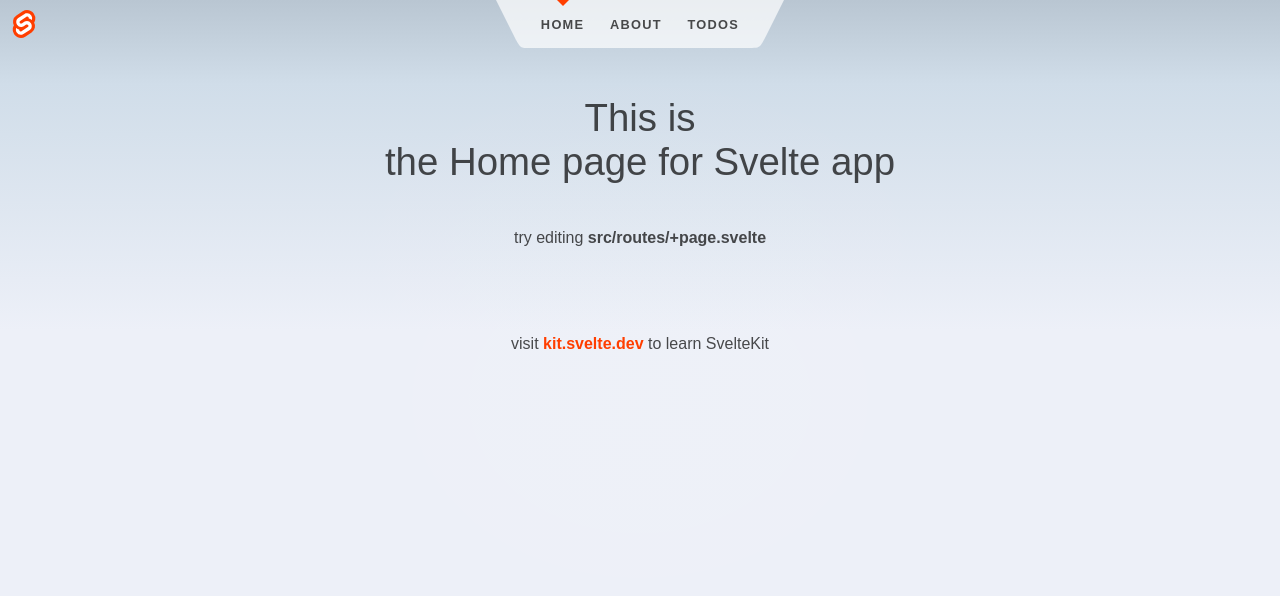
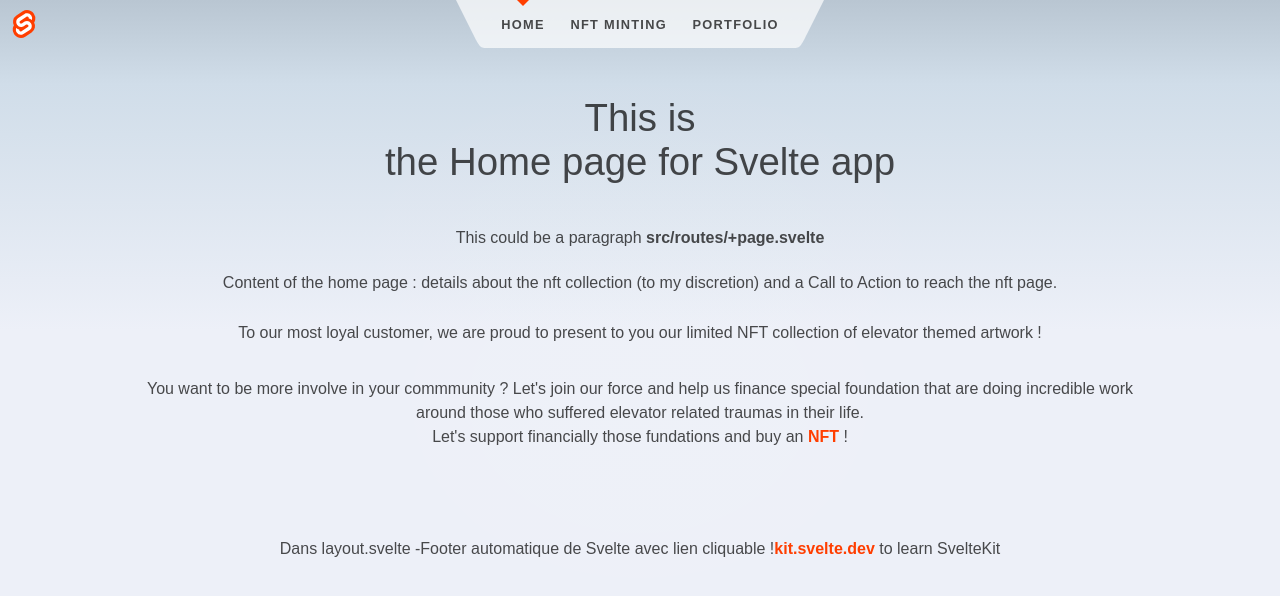
Before and after one commit to Btbdev/Rocket_Elevators_Svelte_Application, a SvelteKit app: page / in a window 1280 px wide. Shown: the top 596 px of the page. Built offline with nearby package versions, Linux system fonts and the light colour scheme.

Commit message:
to commit on dev branch mathieu

```diff
--- a/src/lib/header/Header.svelte
+++ b/src/lib/header/Header.svelte
@@ -17,10 +17,10 @@
 		<ul>
 			<li class:active={$page.url.pathname === '/'}><a sveltekit:prefetch href="/">Home</a></li>
 			<li class:active={$page.url.pathname === '/about'}>
-				<a sveltekit:prefetch href="/about">About</a>
+				<a sveltekit:prefetch href="/nft">NFT Minting</a>
 			</li>
 			<li class:active={$page.url.pathname === '/todos'}>
-				<a sveltekit:prefetch href="/todos">Todos</a>
+				<a sveltekit:prefetch href="/portfolio">Portfolio</a>
 			</li>
 		</ul>
 		<svg viewBox="0 0 2 3" aria-hidden="true">
--- a/src/routes/+layout.svelte
+++ b/src/routes/+layout.svelte
@@ -10,7 +10,7 @@
 </main>
 
 <footer>
-	<p>visit <a href="https://kit.svelte.dev">kit.svelte.dev</a> to learn SvelteKit</p>
+	<p>Dans layout.svelte -Footer automatique de Svelte avec lien cliquable !<a href="https://kit.svelte.dev">kit.svelte.dev</a> to learn SvelteKit</p>
 </footer>
 
 <style>
--- a/src/routes/+page.svelte
+++ b/src/routes/+page.svelte
@@ -21,8 +21,23 @@
 	</h1>
 
 	<h2>
-		try editing <strong>src/routes/+page.svelte</strong>
+		This could be a paragraph <strong>src/routes/+page.svelte</strong>
 	</h2>
+	<h2>
+		Content of the home page : details about the nft collection (to my discretion) and
+		a Call to Action to reach the nft page.
+	</h2>
+	<p>
+		To our most loyal customer, we are proud to present to you our limited NFT collection of elevator themed artwork !
+		<br />
+	</p>
+
+	<p>
+		You want to be more involve in your commmunity ? Let's join our force and help us finance special foundation that are doing
+		incredible work around those who suffered elevator related traumas in their life.
+		<br />
+		Let's support financially those fundations and buy an <strong><a href="/nft">NFT</a></strong> !
+	</p>
 
 	<!-- <Counter /> -->
 </section>
@@ -40,6 +55,10 @@
 		width: 100%;
 	}
 
+	p {
+		text-align: center;
+	}
+
 	.welcome {
 		display: block;
 		position: relative;
@@ -55,4 +74,5 @@
 		top: 0;
 		display: block;
 	}
+
 </style>
```
Also changed, not shown: src/routes/about/+page.svelte (deleted, +0 -34 lines), src/routes/nft/+page.svelte (added, +39 -0 lines), src/routes/portfolio/+page.svelte (renamed from src/routes/todos/+page.svelte, +6 -2 lines), src/routes/nft/+page.js (renamed from src/routes/about/+page.js), src/routes/portfolio/+page.server.js (renamed from src/routes/todos/+page.server.js), src/routes/portfolio/api.js (renamed from src/routes/todos/api.js), 1 other file (tests, documents, lock files or other folders).
